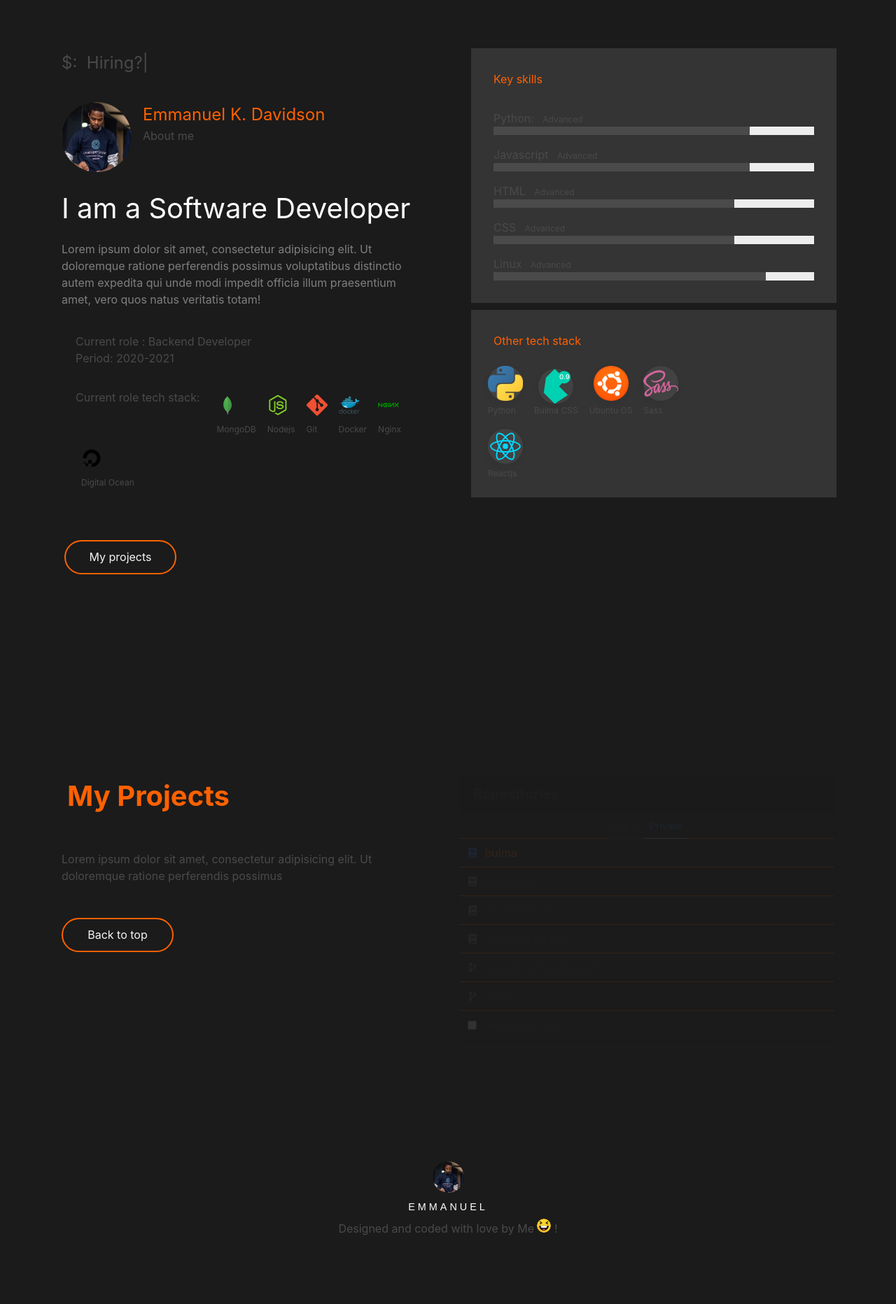
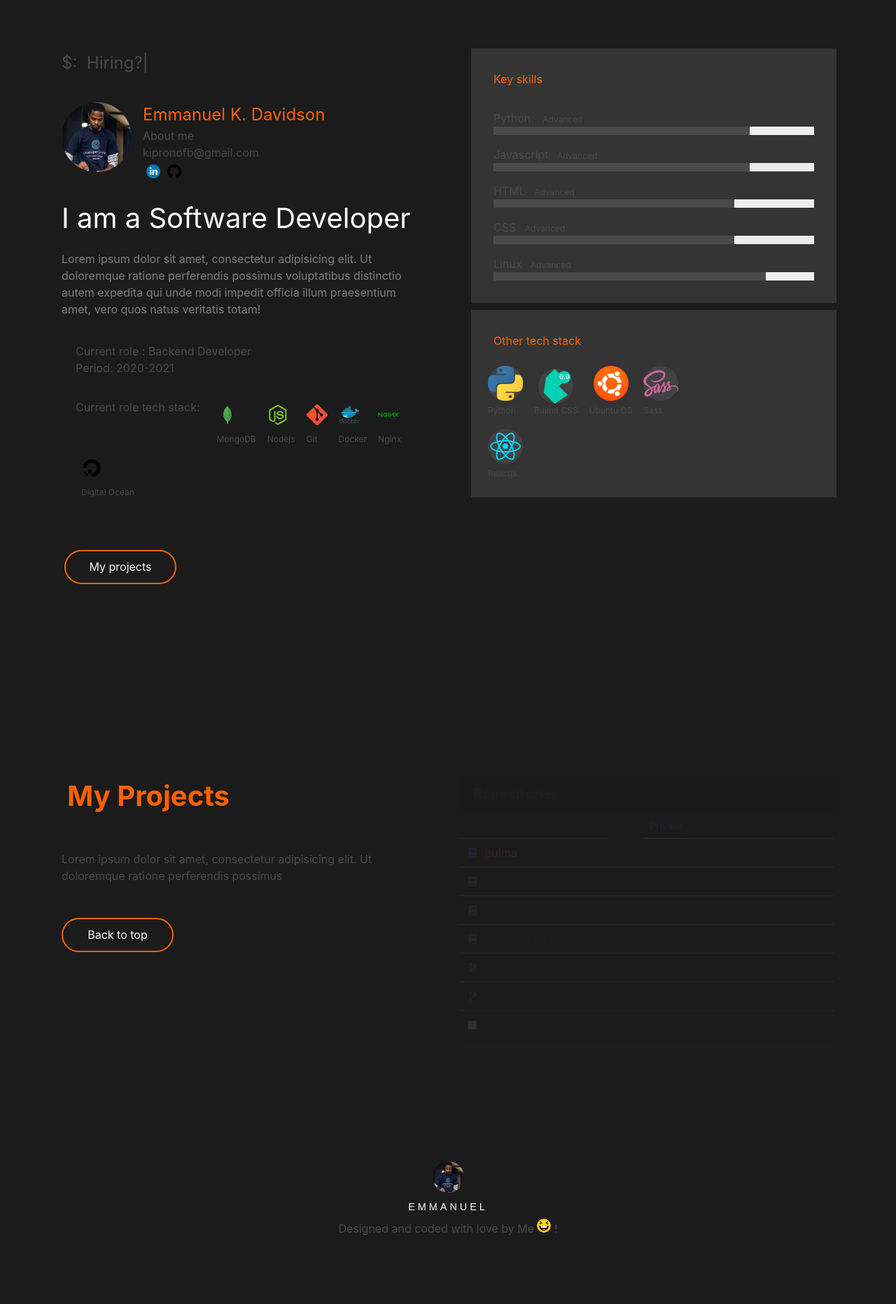
Before and after one commit to FAenX/faenx.github.io, a Jekyll site: the page built from index.html, in a window 1280 px wide. Shown: the whole page at 70% size. Built offline with Jekyll 4.4.1, drawn with Linux system fonts in a browser that asks for light colours; nearby versions of some CDN libraries.

Commit message:
finishing-up

```diff
--- a/_includes/index.html
+++ b/_includes/index.html
@@ -20,8 +20,22 @@
 									<img src="{{ site.baseurl }}/assets/images/profile-image.jpeg"/>
 								</div>
 								<div class="">
-									<span class="is-orange is-size-4">Emmanuel K. Davidson</span><br>
+									<span class="is-orange is-size-4">Emmanuel K. Davidson</span>
+									<br>
 									<span>About me</span>
+									<br>
+									kipronofb@gmail.com
+
+									<div class="social-media is-flex is-flex-direction-row">
+
+										<a href="https://www.linkedin.com/in/emmanuel-davidson-75988991/" target="_blank">
+										<img src="{{ site.baseurl }}/assets/images/brands/linkedin.svg"/>
+
+										</a>
+										<a href="https://github.com/FAenX" target="_blank">
+										<img src="{{ site.baseurl }}/assets/images/brands/github.svg"/>
+										</a>
+									</div>
 								</div>
 							</div>
 
--- a/_includes/profile.html
+++ b/_includes/profile.html
@@ -20,8 +20,6 @@
                     </div>
                 </div>
 
-
-
             </div>
             <div class="column p-4">
                 {%- include projects-panel.html -%}
--- a/assets/scss/main.scss
+++ b/assets/scss/main.scss
@@ -177,3 +177,11 @@ footer {
         width: 20px;
     }
 }
+
+.social-media {
+    img {
+        height: 20px;
+        width: 20px;
+        margin: 5px;
+    }
+}
```
Also changed, not shown: assets/images/brands/facebook.svg (added), assets/images/brands/github.svg (added), assets/images/brands/linkedin.svg (added), assets/images/brands/twitter.png (added).
